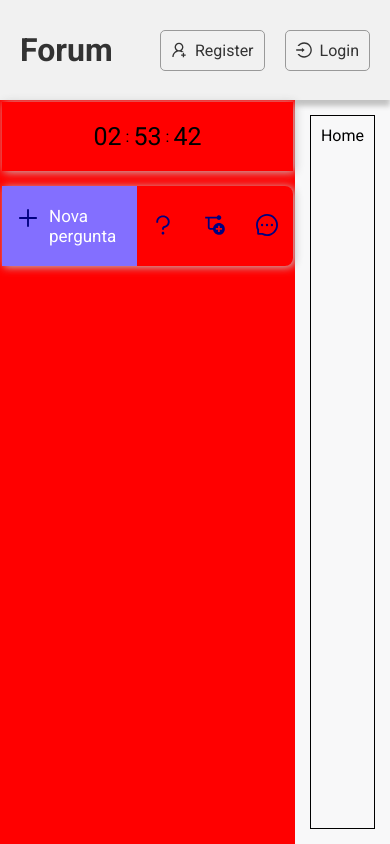
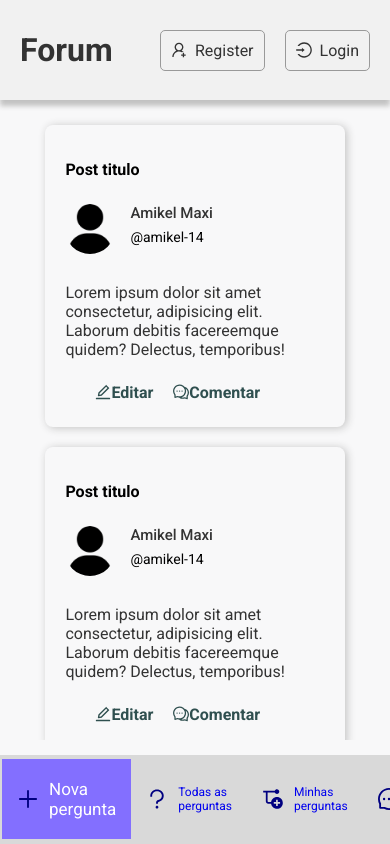
Before and after one commit to maxiamikel19/forum-web, a React (Vite) app: page / in a window 390 px wide. Built offline with nearby package versions, Linux system fonts and the light colour scheme.

Commit message:
Implementar o Post

```diff
--- a/src/components/navbar/Navbar.css
+++ b/src/components/navbar/Navbar.css
@@ -35,7 +35,9 @@ nav.main-nav ul li {
   font-size: 17px;
   transition: 0.5s;
 }
-
+nav.main-nav ul li:hover {
+  background-color: #add8e6;
+}
 nav.main-nav ul li a {
   text-decoration: none;
   border: none;
@@ -67,19 +69,40 @@ nav.main-nav ul li.active {
   background-color: #add8e6;
 }
 
-@media screen and (max-width: 1000px) {
+@media screen and (max-width: 900px) {
   nav.main-nav {
-    background: #f00;
+    background: #d9d9d9;
     width: 100%;
     display: flex;
     flex-direction: column;
+    justify-content: center;
+    overflow-x: scroll;
   }
   nav.main-nav ul {
     display: flex;
     align-items: center;
     justify-content: space-between;
+    border-radius: 0;
+    box-shadow: none;
+  }
+  nav.main-nav ul li {
+    align-items: center;
+  }
+
+  nav.main-nav ul li:hover {
+    background-color: #add8e6;
+  }
+  nav.main-nav ul li a {
+    align-items: center;
   }
   nav.main-nav ul li .menu-label {
+    display: block;
+    font-size: 12px;
+  }
+  nav {
+    height: 140px;
+  }
+  nav.main-nav .main-time {
     display: none;
   }
 }
--- /dev/null
+++ b/src/components/post/Post.css
@@ -0,0 +1,68 @@
+.post {
+  width: 88%;
+  border: none;
+  padding: 20px;
+  box-shadow: 2px 1px 9px 0px #c2c2c2;
+  margin: 0 auto;
+  border-radius: 8px;
+  margin-bottom: 20px;
+}
+
+.post h1 {
+  font-size: 16px;
+  padding: 15px 0px;
+}
+
+.post .user-perfil {
+  display: flex;
+  gap: 15px;
+  padding: 10px 0px;
+}
+
+.post .user-perfil .user-foto {
+  width: 50px;
+  height: 50px;
+  background: transparent;
+  display: flex;
+  align-items: center;
+  justify-content: center;
+}
+
+.post .user-perfil .user-foto img {
+  width: 100%;
+  height: 100%;
+  border-radius: 50%;
+}
+
+.post .user-perfil .user-metadata {
+  border: none;
+}
+
+.post .user-perfil .user-metadata .name {
+  color: #333;
+  font-size: 15px;
+  font-weight: 500;
+  padding-bottom: 2px;
+}
+
+.post .user-perfil .user-metadata .username {
+  font-size: 14px;
+  padding: 5px 0px;
+}
+
+.post .post-text {
+  padding: 19px 0px;
+  color: #333;
+}
+
+.post .actions {
+  display: flex;
+  padding: 5px 30px;
+  gap: 20px;
+}
+
+.post .actions a {
+  text-decoration: none;
+  color: #2f4f4f;
+  font-weight: 700;
+}
--- /dev/null
+++ b/src/components/post/Post.jsx
@@ -0,0 +1,39 @@
+import React from "react";
+import { EditOutlined, CommentOutlined } from "@ant-design/icons";
+import "./Post.css";
+import avatar from "../../assets/user.png";
+import { Link } from "react-router-dom";
+
+export default function Post() {
+  return (
+    <div className="post">
+      <h1>Post titulo</h1>
+      <div className="user-perfil">
+        <div className="user-foto">
+          <img src={avatar} alt={"Amikel Maxi"} />
+        </div>
+        <div className="user-metadata">
+          <p className="name">Amikel Maxi</p>
+          <p className="username">@amikel-14</p>
+        </div>
+      </div>
+      <div className="post-text">
+        <p>
+          Lorem ipsum dolor sit amet consectetur, adipisicing elit. Laborum
+          debitis facereemque quidem? Delectus, temporibus!
+        </p>
+      </div>
+      <div className="actions">
+        <Link to={""}>
+          <EditOutlined />
+          <span>Editar</span>
+        </Link>
+
+        <Link>
+          <CommentOutlined />
+          <span>Comentar</span>
+        </Link>
+      </div>
+    </div>
+  );
+}
--- a/src/index.css
+++ b/src/index.css
@@ -19,11 +19,11 @@ main {
 }
 
 .main-views {
-  border: solid 1px;
   background-color: transparent;
   flex-grow: 1;
   margin: 15px;
   padding: 10px;
+  overflow-y: scroll;
 }
 .welcome {
   display: flex;
@@ -53,3 +53,10 @@ main {
   align-items: center;
   justify-content: center;
 }
+
+@media screen and (max-width: 900px) {
+  main {
+    display: flex;
+    flex-direction: column-reverse;
+  }
+}
--- a/src/router.jsx
+++ b/src/router.jsx
@@ -1,8 +1,8 @@
 import { createBrowserRouter } from "react-router-dom";
 import App from "./App";
-import Home from "./components/home/Home";
 import UserPosts from "./views/UserPosts";
 import UsersAnswers from "./views/UsersAnswers";
+import HomeUser from "./views/HomeUser";
 
 const router = createBrowserRouter([
   {
@@ -11,7 +11,7 @@ const router = createBrowserRouter([
     children: [
       {
         index: true,
-        element: <Home />,
+        element: <HomeUser />,
       },
       {
         path: "/minhas-perguntas",
--- /dev/null
+++ b/src/views/HomeUser.jsx
@@ -0,0 +1,12 @@
+import React from "react";
+import Post from "../components/post/Post";
+
+export default function HomeUser() {
+  return (
+    <div>
+      <Post />
+      <Post />
+      <Post />
+    </div>
+  );
+}
--- a/src/views/UserPosts.jsx
+++ b/src/views/UserPosts.jsx
@@ -1,5 +1,4 @@
 import React from "react";
-
 export default function UserPosts() {
-  return <div>UserPosts</div>;
+  return <div></div>;
 }
```
